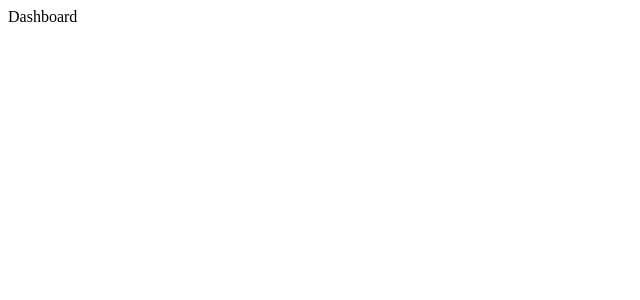
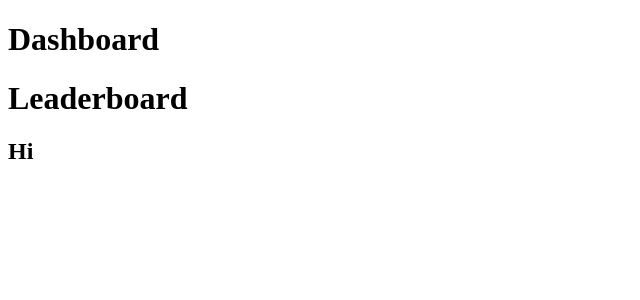
Before and after one commit to SavarJ/Code4Good, a React (Create React App) app in the folder frontend/: page / in a window 1280 px wide. Shown: the top 300 px of the page, without its empty margins (0-640 px from the left). Built offline with nearby package versions, Linux system fonts and the light colour scheme.

Commit message:
fix react router

```diff
--- a/frontend/src/App.tsx
+++ b/frontend/src/App.tsx
@@ -1,7 +1,9 @@
-
 import React from "react";
 import "./App.css";
 import { BrowserRouter as Router, Routes, Route } from "react-router-dom";
+import Login from "./pages/auth/login/Login";
+import Register from "./pages/auth/register/Register";
+import Dashboard from "./pages/dashboard";
 
 function App() {
   return (
@@ -15,16 +17,4 @@ function App() {
   );
 }
 
-const Login: React.FC = () => {
-  return <div>Login</div>;
-};
-
-const Register: React.FC = () => {
-  return <div>Register</div>;
-};
-
-const Dashboard: React.FC = () => {
-  return <div>Dashboard</div>;
-};
-
 export default App;
--- a/frontend/src/pages/auth/login/Login.tsx
+++ b/frontend/src/pages/auth/login/Login.tsx
@@ -0,0 +1,5 @@
+const Login: React.FC = () => {
+  return <div>Login</div>;
+};
+
+export default Login;
--- a/frontend/src/pages/auth/register/Register.tsx
+++ b/frontend/src/pages/auth/register/Register.tsx
@@ -0,0 +1,5 @@
+const Register: React.FC = () => {
+  return <div>Register</div>;
+};
+
+export default Register;
--- /dev/null
+++ b/frontend/src/pages/dashboard/index.tsx
@@ -0,0 +1,13 @@
+import Leaderboard from "./leaderboard/Leaderboard";
+
+const Dashboard: React.FC = () => {
+  return (
+    <div>
+      <h1>Dashboard</h1>
+      <Leaderboard />
+      <h2>Hi</h2>
+    </div>
+  );
+};
+
+export default Dashboard;
--- a/frontend/src/pages/dashboard/leaderboard/Leaderboard.tsx
+++ b/frontend/src/pages/dashboard/leaderboard/Leaderboard.tsx
@@ -0,0 +1,9 @@
+const Leaderboard: React.FC = () => {
+  return (
+    <div>
+      <h1>Leaderboard</h1>
+    </div>
+  );
+};
+
+export default Leaderboard;
```
